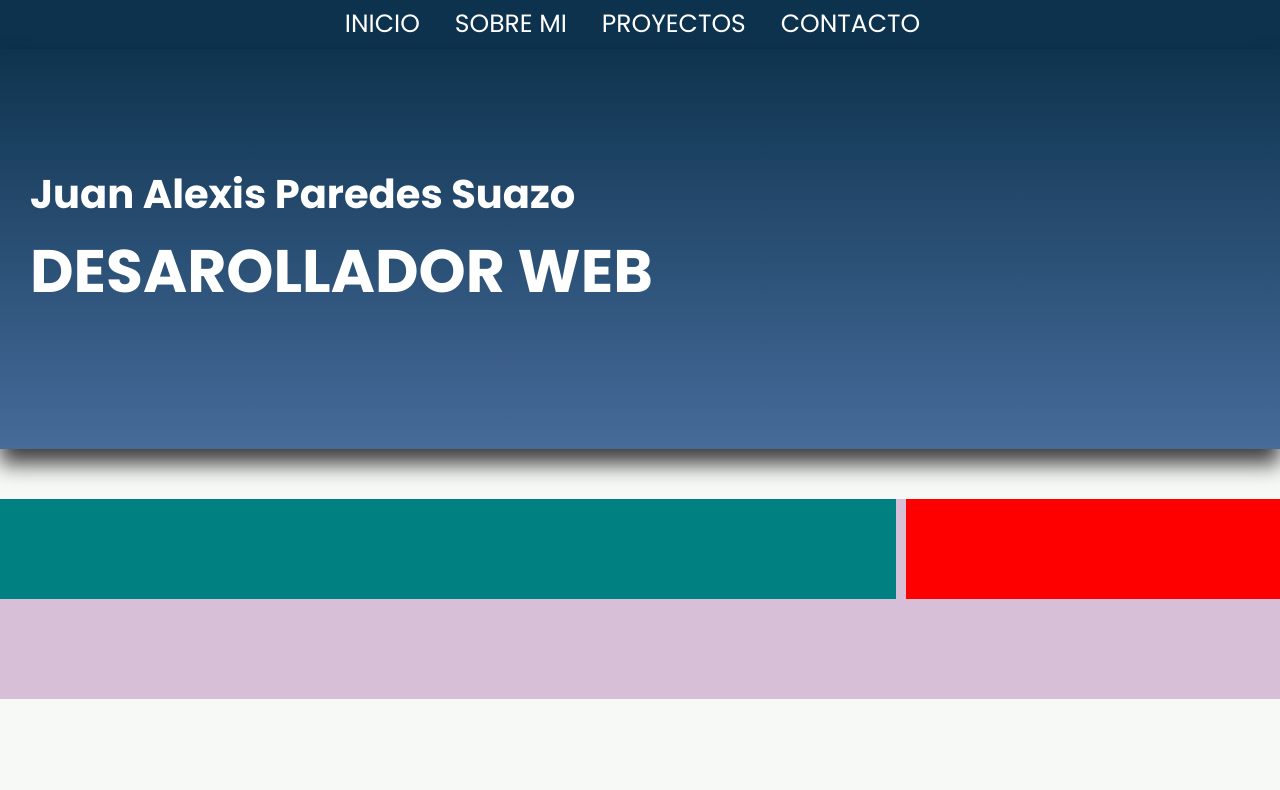
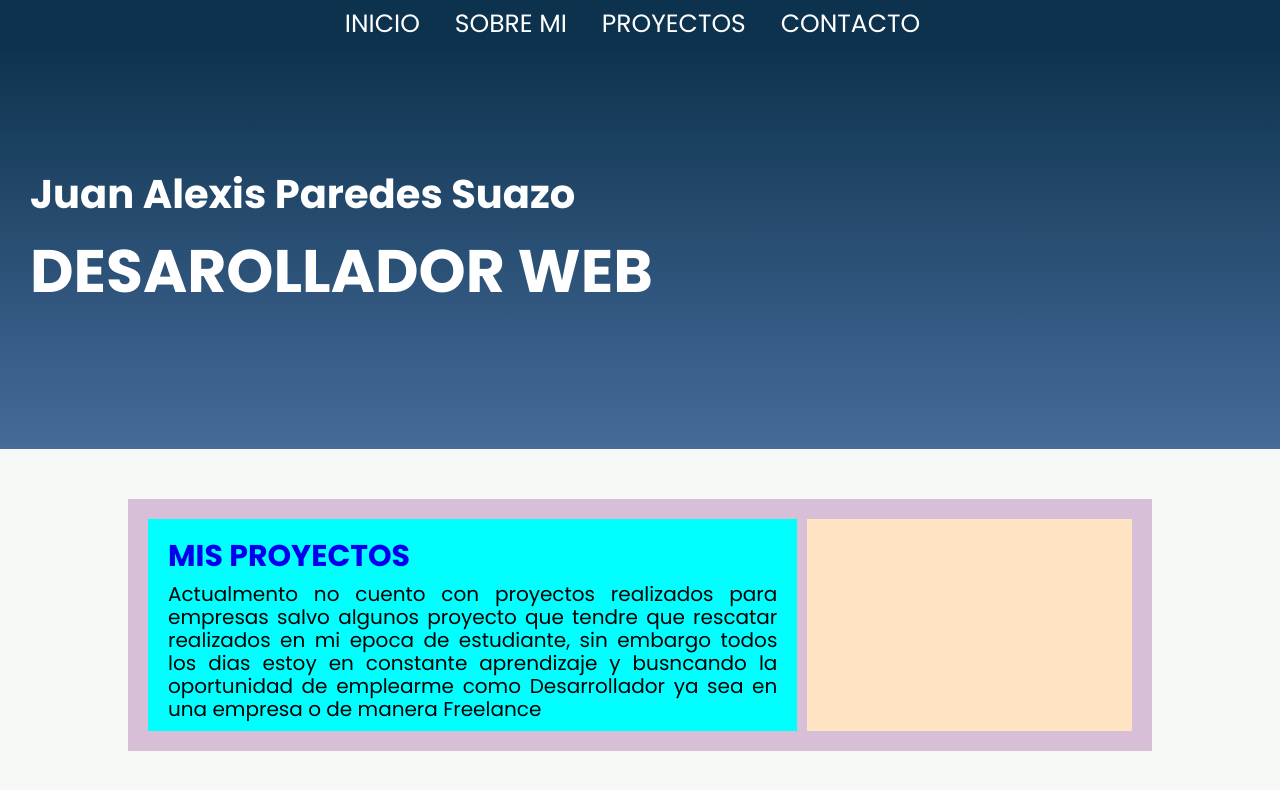
Before and after one commit to JAlexis-PS/portafolioJAPS, a plain HTML site: page index.html in a window 1280 px wide. Drawn offline with Linux system fonts and the light colour scheme.

Commit message:
Creacion de la seccion MAIN, edicion del css

```diff
--- a/css/style.css
+++ b/css/style.css
@@ -2,6 +2,7 @@
 :root{
   --fondoPrincipal: (0deg, hsla(221, 45%, 73%, 1) 0%, hsla(220, 78%, 29%, 1) 100%);
 }*/
+
 html {
   box-sizing: border-box;
   font-size: 62.5%;
@@ -36,7 +37,7 @@ img{
   text-decoration: none;
   text-transform: uppercase;
   padding: 1rem;
-  font-size: 1.5rem;
+  font-size: 1.4rem;
   color: #ffffff;
 }
 @media (min-width: 768px) {
@@ -50,11 +51,7 @@ img{
 .cabecera{
   display: flex;
   background: linear-gradient(0deg, hsla(214, 37%, 44%, 1) 0%, hsla(205, 71%, 18%, 1) 100%);
-  box-shadow: 0px 15px 20px 0px rgba(0,0,0,0.75);
-  background-repeat: no-repeat;
-  background-position: center center;
-  background-size: cover;
-  margin: 0 auto;
+  margin-bottom: 2rem;
   width: 100%;
 }
 .contenidoCabecera{
@@ -76,6 +73,7 @@ img{
 @media (min-width: 768px) {
     .cabecera{
       height: 40rem;
+      margin-bottom: 5rem;
     }
     .contenidoCabecera{
       width: 100%;
@@ -95,19 +93,68 @@ img{
 
 /* Principal */
 
-.layout{
-  margin-top: 5rem;
-  height: 20rem;
+.contenedorPrincipal{
+  max-width: 90%;
+  margin: 0 auto;
   background-color: thistle;
   display: grid;
-  grid-template-columns: 70% 30%;
+}
+@media (min-width: 768px) {
+  .contenedorPrincipal{
+    max-width: 80%;
+    padding: 2rem;
+  }
+}
+/* Main */
+.principal{
+  display: grid;
+  grid-template-columns: 1fr;
   gap: 1rem;
 }
-.principal{
-  background-color: teal;
-  height: 10rem;
+@media (min-width: 1024px) {
+    .principal{
+      grid-template-columns: 2fr 1fr;
+    }
 }
-.lineaTiempo{
-  background-color: red;
-  height: 10rem;
+.infoPrincipal{
+  background-color: aqua;
 }
+.infoPrincipal h2{
+text-align: center;
+margin: 2rem 0 0 2rem;
+text-transform: uppercase;
+font-size: 2.5rem;
+}
+@media (min-width: 1024px) {
+  .infoPrincipal h2{
+    text-align: start;
+    font-size: 3rem;
+  }
+}
+.infoPrincipal a{
+  text-decoration: none;
+}
+.infoPrincipal p{
+margin: 1rem 2rem;
+font-size: 1.5rem;
+font-weight: bold;
+
+}
+@media (min-width: 768px) {
+  .infoPrincipal p{
+    font-size: 2rem;
+    font-weight: normal;
+    text-align: justify
+
+    }
+}
+
+.sliderPrincipal{
+  background-color: bisque;
+  display: none;
+}
+@media (min-width: 1024px) {
+    .sliderPrincipal{
+      display: grid;
+    }
+}
--- a/index.html
+++ b/index.html
@@ -27,13 +27,17 @@
         </div>
     </header>
 
-    <div class="layout">
+    <div class="contenedorPrincipal">
         <main class="principal">
+          <div class="infoPrincipal">
+            <h2 class="noMargen"><a class="tituloPrincipal" href="#">Mis Proyectos</a></h2>
+            <p>Actualmento no cuento con proyectos realizados para empresas salvo algunos proyecto que tendre que rescatar realizados en mi epoca de estudiante, sin embargo todos los dias estoy en constante aprendizaje y busncando la oportunidad de emplearme como Desarrollador ya sea en una empresa o de manera Freelance </p>
+          </div>
 
+          <div class="sliderPrincipal">
+
+          </div>
         </main>
-        <aside class="lineaTiempo">
-
-        </aside>
     </div>
 
 
```
